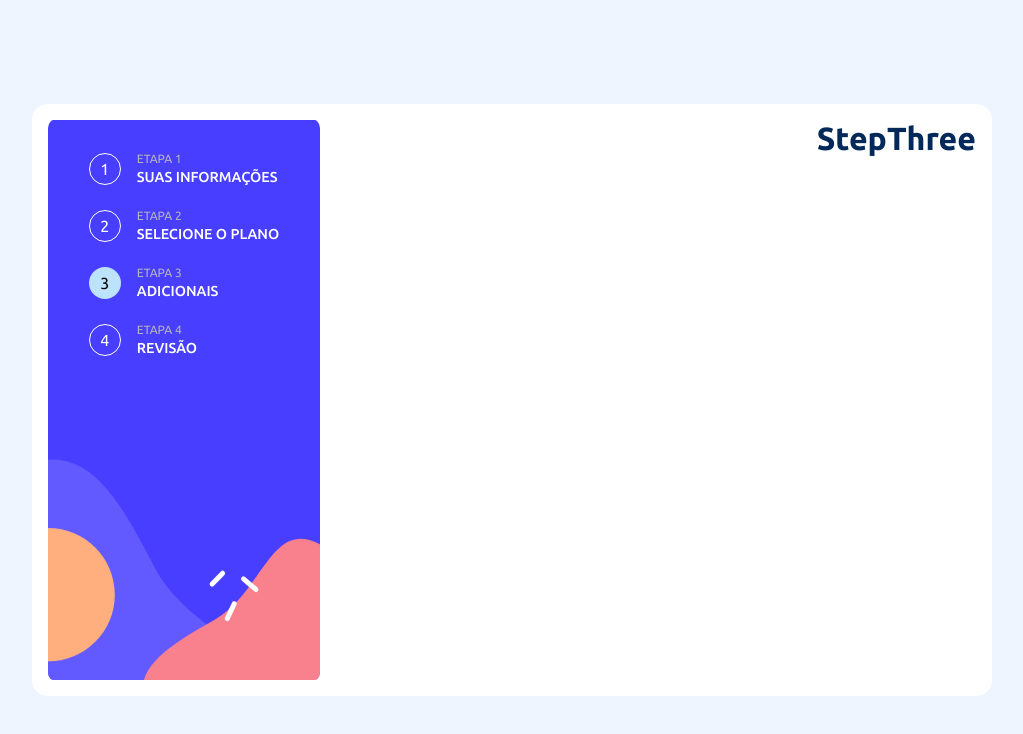
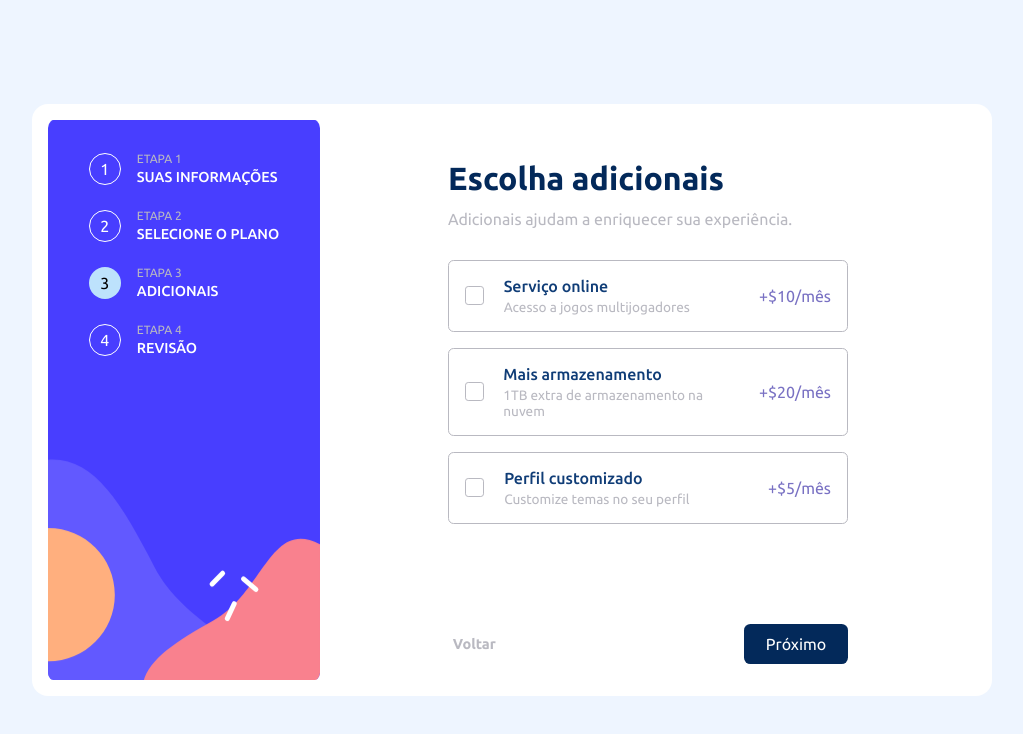
Before and after one commit to Felyppe1/multi-step-form, a React (Vite) app in the folder multi-step-form/: page /extras in a window 1280 px wide. Shown: the top 734 px of the page, without its empty margins (128-1151 px from the left). Built offline with nearby package versions, Linux system fonts and the light colour scheme; the HTML template or start-up script is replaced by a standard one.

Commit message:
feat: step three styles

```diff
--- a/multi-step-form/package.json
+++ b/multi-step-form/package.json
@@ -10,6 +10,7 @@
     "preview": "vite preview"
   },
   "dependencies": {
+    "phosphor-react": "^1.4.1",
     "react": "^18.2.0",
     "react-dom": "^18.2.0",
     "react-router-dom": "^6.15.0",
--- a/multi-step-form/src/pages/StepThree/index.tsx
+++ b/multi-step-form/src/pages/StepThree/index.tsx
@@ -1,3 +1,67 @@
+import { NextLink } from "../../components/NextLink"
+import { Container, SubContainer, SubText, Form, Input, Label, FieldWrapper, StyledCheckbox, FirstText, SecondText, PriceText, BottomDiv, GoBackLink } from "./styles"
+import { Check } from 'phosphor-react'
+
 export function StepThree() {
-    return <h1>StepThree</h1>
+    return (
+        <Container>
+            <SubContainer>
+                <div>
+                    <h1>Escolha adicionais</h1>
+                    <SubText>Adicionais ajudam a enriquecer sua experiência.</SubText>
+                    <Form action="">
+                        <div>
+                            <Input type="checkbox" name="onlineServices" id="onlineServices" />
+                            <Label htmlFor="onlineServices">
+                                <FieldWrapper>
+                                    <StyledCheckbox>
+                                        <Check color='white' size={14} weight="bold" />
+                                    </StyledCheckbox>
+                                    <div>
+                                        <FirstText>Serviço online</FirstText>
+                                        <SecondText>Acesso a jogos multijogadores</SecondText>
+                                    </div>
+                                </FieldWrapper>
+                                <PriceText>+$10/mês</PriceText>
+                            </Label>
+                        </div>
+                        <div>
+                            <Input type="checkbox" name="storage" id="storage" />
+                            <Label htmlFor="storage">
+                                <FieldWrapper>
+                                    <StyledCheckbox>
+                                        <Check color='white' size={14} weight="bold" />
+                                    </StyledCheckbox>
+                                    <div>
+                                        <FirstText>Mais armazenamento</FirstText>
+                                        <SecondText>1TB extra de armazenamento na nuvem</SecondText>
+                                    </div>
+                                </FieldWrapper>
+                                <PriceText>+$20/mês</PriceText>
+                            </Label>
+                        </div>
+                        <div>
+                            <Input type="checkbox" name="profile" id="profile" />
+                            <Label htmlFor="profile">
+                                <FieldWrapper>
+                                    <StyledCheckbox>
+                                        <Check color='white' size={14} weight="bold" />
+                                    </StyledCheckbox>
+                                    <div>
+                                        <FirstText>Perfil customizado</FirstText>
+                                        <SecondText>Customize temas no seu perfil</SecondText>
+                                    </div>
+                                </FieldWrapper>
+                                <PriceText>+$5/mês</PriceText>
+                            </Label>
+                        </div>
+                    </Form>
+                </div>
+                <BottomDiv>
+                    <GoBackLink to='/plano'>Voltar</GoBackLink>
+                    <NextLink to='/confirmacao'>Próximo</NextLink>
+                </BottomDiv>
+            </SubContainer>
+        </Container>
+    )
 }
--- /dev/null
+++ b/multi-step-form/src/pages/StepThree/styles.ts
@@ -0,0 +1,115 @@
+import { styled } from "styled-components";
+import { NavLink } from "react-router-dom";
+
+
+export const Container = styled.div`
+    width: 100%;
+    display: flex;
+    justify-content: center;
+`
+
+export const SubContainer = styled.div`
+    display: flex;
+    flex-direction: column;
+    justify-content: space-between;
+    padding: 2.5rem 0 1rem 0;
+    max-width: 25rem;
+    width: 100%;
+`
+
+export const Title = styled.h1`
+
+`
+
+export const SubText = styled.p`
+    color: ${props => props.theme.subText};
+    margin-top: .8rem;
+`
+
+export const Form = styled.form`
+    margin-top: 2rem;
+    display: flex;
+    flex-direction: column;
+    gap: 1rem;
+`
+
+export const FieldDiv = styled.div`
+    display: flex;
+    gap: 1.25rem;
+`
+
+export const Label = styled.label`
+    display: flex;
+    justify-content: space-between;
+    align-items: center;
+    gap: 1rem;
+    width: 100%;
+    padding: 1rem;
+    border-radius: 0.35rem;
+    border: 1px solid ${props => props.theme.subText};
+    cursor: pointer;
+`
+
+export const StyledCheckbox = styled.div`
+    width: 1.2rem;
+    height: 1.2rem;
+    border: 1px solid ${props => props.theme.subText};
+    border-radius: .2rem;
+    display: flex;
+    justify-content: center;
+    align-items: center;
+`
+
+export const Input = styled.input`
+    display: none;
+
+    &:checked ~ ${Label} {
+        background-color: ${props => props.theme.bgActiveChoices};
+        box-shadow: 0 0 0 .6px ${props => props.theme.bgButton};
+    }
+
+    &:checked ~ ${Label} ${StyledCheckbox} {
+        background-color: ${props => props.theme.bgActiveCheckbox};
+    }
+`
+
+export const FieldWrapper = styled.div`
+    display: flex;
+    align-items: center;
+    gap: 7%;
+    flex: 1%;
+`
+
+export const FirstText = styled.p`
+    font-weight: 500;
+`
+
+export const SecondText = styled.p`
+    font-size: .85rem;
+    color: ${props => props.theme.subText};
+    margin-top: 0.25rem;
+`
+
+export const PriceText = styled.p`
+    color: ${props => props.theme.addsOnPriceText};
+`
+
+
+export const BottomDiv = styled.div`
+    display: flex;
+    justify-content: space-between;
+    align-items: center;
+`
+
+export const GoBackLink = styled(NavLink)`
+    color: ${props => props.theme.subText};
+    cursor: pointer;
+    font-size: .9rem;
+    font-weight: 600;
+    padding: 0.3rem;
+    border-radius: 0.2rem;
+
+    &:hover, &:focus {
+        color: ${props => props.theme.bgButton};
+    }
+`
--- a/multi-step-form/src/pages/StepTwo/styles.ts
+++ b/multi-step-form/src/pages/StepTwo/styles.ts
@@ -59,6 +59,10 @@ export const Label = styled.label`
     width: 7.5rem;
     padding: 1rem;
     cursor: pointer;
+
+    &:hover {
+        box-shadow: 0 0 0 .6px ${props => props.theme.bgButton};
+    }
 `
 
 export const Icon = styled.img`
--- a/multi-step-form/src/styles/themes/DefaultTheme.ts
+++ b/multi-step-form/src/styles/themes/DefaultTheme.ts
@@ -8,7 +8,7 @@ export const DefaultTheme = {
     addsOnPriceText: '#7971C3',
     totalPriceText: '#4E41DB',
     text: '#103d77',
-    subText: '#B4B4BD',
+    subText: '#b9b9c1',
     errorText: '#D5374F',
     white: 'white',
 }
```
Also changed, not shown: 1 other file (tests, documents, lock files or other folders).
